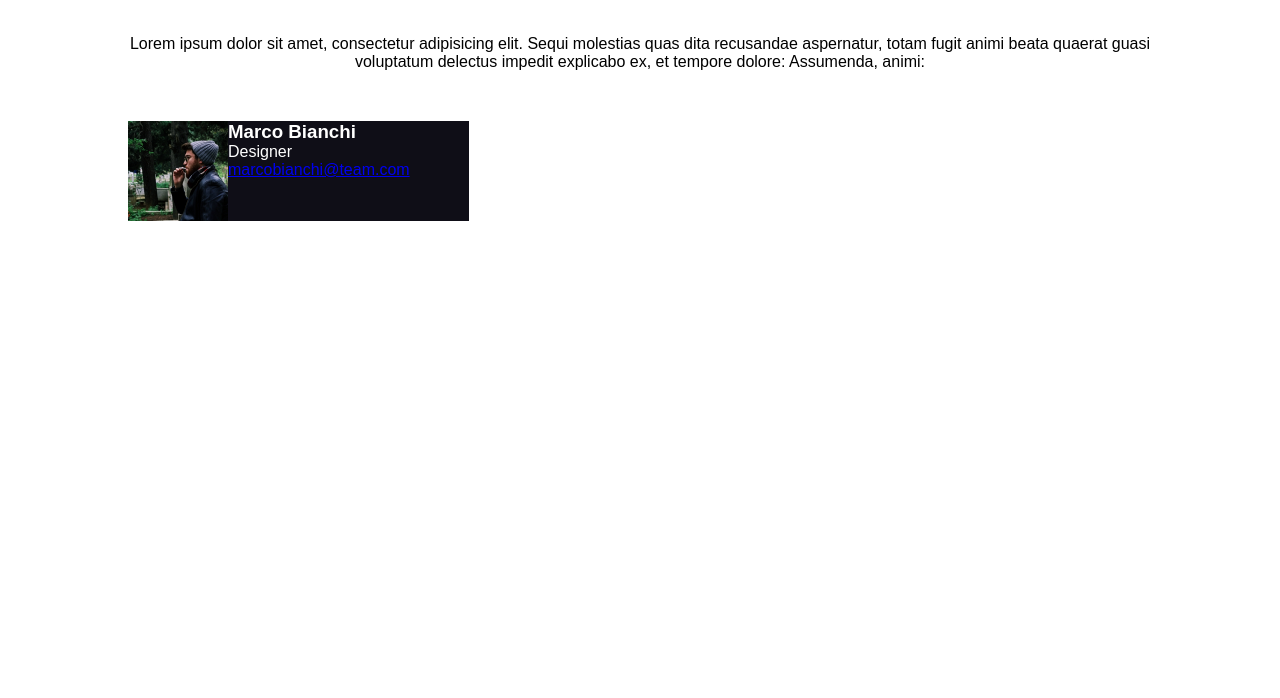
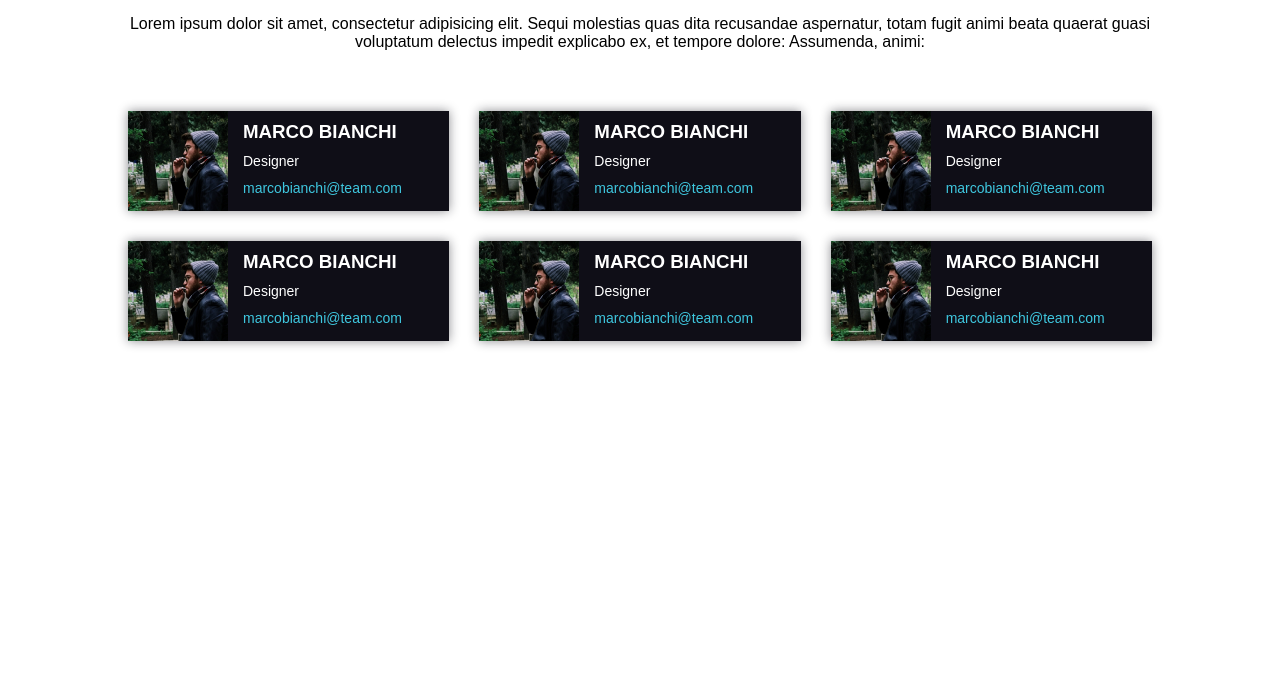
Before and after one commit to monica-harabagiu/html-css-float-cards, a plain HTML site: page index.html in a window 1280 px wide. Shown: the part 102-800 px from the top of the page. Drawn offline with Linux system fonts and the light colour scheme.

Commit message:
cards layout

```diff
--- a/assets/css/style.css
+++ b/assets/css/style.css
@@ -15,7 +15,7 @@ body {
 
 header {
     text-align: center;
-    margin-block: 50px;
+    margin-block: 30px;
 }
 
 h1 {
@@ -29,13 +29,50 @@ h1 {
     clear: both;
 }
 
-img {
-    float: left;
-}
-
 .col {
     float: left;
     background-color: #0F0E17;
     color: white;
-    width: calc(100% / 3);
+    width: calc((100% / 3) - 20px);
+    box-shadow: 0 0 10px #0f0e1779;
+    margin-top: 30px;
 }
+
+.col-left {
+    margin-right: 20px;
+}
+
+.col-middle {
+    margin-inline: 10px;
+}
+
+.col-right {
+    margin-left: 20px;
+}
+
+img {
+    float: left;
+    margin-right: 15px;
+}
+
+.card-content {
+    margin-block: 10px;
+    display: inline-block;
+}
+
+h3 {
+    text-transform: uppercase;
+    margin-bottom: 10px;
+}
+
+h6 {
+    font-weight: normal;
+    font-size: 14px;
+    margin-bottom: 10px;
+}
+
+a {
+    color: #3FC7DF;
+    text-decoration: none;
+    font-size: 14px;
+}
--- a/index.html
+++ b/index.html
@@ -20,11 +20,58 @@
 
         <div class="clearfix">
 
-            <div class="marco-bianchi col clearfix">
+            <div class="marco-bianchi col clearfix col-left">
                 <img src="./assets/img/male1.png" alt="Male 1" width="100">
-                <h3>Marco Bianchi</h3>
-                <p>Designer</p>
-                <a href="#">marcobianchi@team.com</a>
+                <div class="card-content">
+                    <h3>Marco Bianchi</h3>
+                    <h6>Designer</h6>
+                    <a href="#">marcobianchi@team.com</a>
+                </div>
+            </div>
+
+            <div class="marco-bianchi col clearfix col-middle">
+                <img src="./assets/img/male1.png" alt="Male 1" width="100">
+                <div class="card-content">
+                    <h3>Marco Bianchi</h3>
+                    <h6>Designer</h6>
+                    <a href="#">marcobianchi@team.com</a>
+                </div>
+            </div>
+
+            <div class="marco-bianchi col clearfix col-right">
+                <img src="./assets/img/male1.png" alt="Male 1" width="100">
+                <div class="card-content">
+                    <h3>Marco Bianchi</h3>
+                    <h6>Designer</h6>
+                    <a href="#">marcobianchi@team.com</a>
+                </div>
+            </div>
+
+            <div class="marco-bianchi col clearfix col-left">
+                <img src="./assets/img/male1.png" alt="Male 1" width="100">
+                <div class="card-content">
+                    <h3>Marco Bianchi</h3>
+                    <h6>Designer</h6>
+                    <a href="#">marcobianchi@team.com</a>
+                </div>
+            </div>
+
+            <div class="marco-bianchi col clearfix col-middle">
+                <img src="./assets/img/male1.png" alt="Male 1" width="100">
+                <div class="card-content">
+                    <h3>Marco Bianchi</h3>
+                    <h6>Designer</h6>
+                    <a href="#">marcobianchi@team.com</a>
+                </div>
+            </div>
+
+            <div class="marco-bianchi col clearfix col-right">
+                <img src="./assets/img/male1.png" alt="Male 1" width="100">
+                <div class="card-content">
+                    <h3>Marco Bianchi</h3>
+                    <h6>Designer</h6>
+                    <a href="#">marcobianchi@team.com</a>
+                </div>
             </div>
 
         </div>
```
